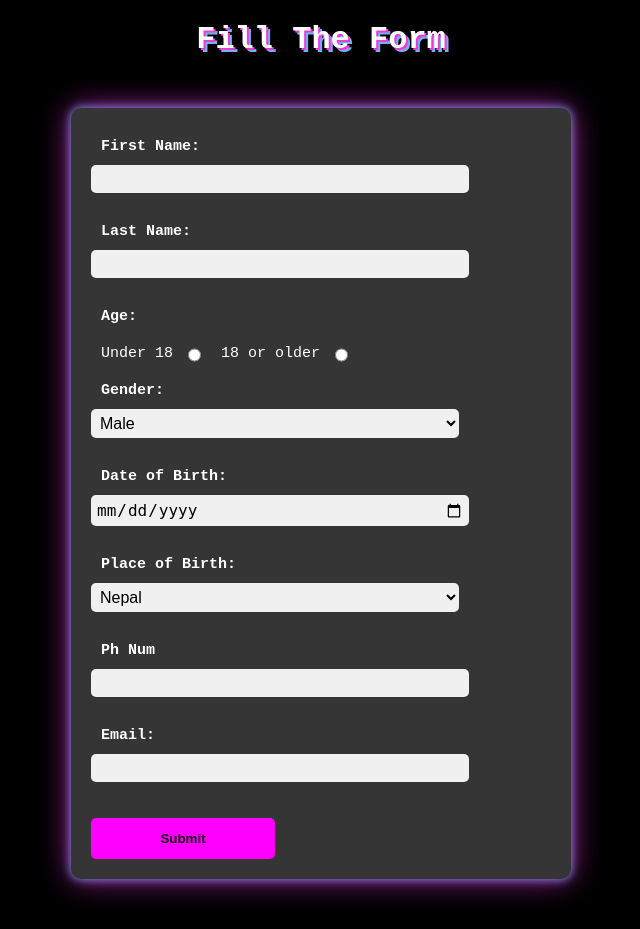
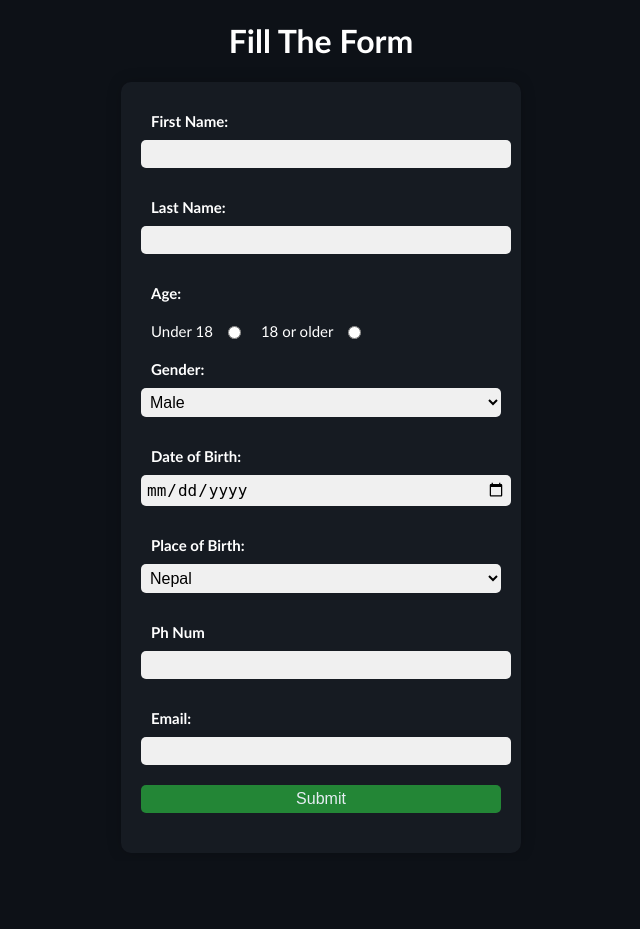
Before and after one commit to WhimsicalWizard/student-management, a PHP site: page /register.html in a window 1280 px wide. Shown: the whole page, without its empty margins (319-959 px from the left). After the commit the page ends 813 px from the top, so only its background shows below. Run offline with PHP 8.4, Linux system fonts and the light colour scheme.

Commit message:
second commit

```diff
--- a/frontend/register.html
+++ b/frontend/register.html
@@ -10,8 +10,8 @@
 </head>
 <body>
   <h1>Fill The Form</h1>
-  <div class="outer_wrapper">
-  <div class="form-wrapper">
+  <div class="container-first">
+  <div class="container">
 
 
      <form>
--- a/frontend/style.css
+++ b/frontend/style.css
@@ -1,15 +1,16 @@
 body{
-  font-family: 'Courier New', Courier, monospace;
-  background-color: black;
+  font-family: 'Gill Sans', 'Gill Sans MT', Calibri, 'Trebuchet MS', sans-serif;
+  background-color: #0d1117;
 }
 
 
-.outer_wrapper{
+.container-first{
   max-height: auto;
 }
 
-.form-wrapper{
-  width: 500px;
+.container{
+  width: 400px;
+  max-height: auto;
   margin: auto;
 
 }
@@ -19,19 +20,16 @@ body{
 }
 
 form {
-  margin: 50px auto;
   max-width: 500px;
   padding: 20px;
   border-radius: 10px;
   box-shadow: 0px 0px 15px rgba(0, 0, 0, 0.2);
-  box-shadow: 0 0 30px  rgba(237, 54, 237, 0.7), 0 0 10px rgb(110, 182, 255);
-  background-color: #353535;
+  background-color: #161b22;
 }
 
 h1{
   text-align: center;
   color: rgb(255, 255, 255);
-  text-shadow: 2px 2px rgb(240, 57, 219), 4px 4px rgb(110, 181, 235);
 }
 
 
@@ -67,7 +65,7 @@ select{
   border: none;
   border-radius: 5px;
   margin-bottom: 20px;
-  width: 80%;
+  width: 100%;
   background-color: #f0f0f0;
   color: #000;
 }
@@ -85,27 +83,28 @@ input[type="date"]{
   border: none;
   border-radius: 5px;
   margin-bottom: 20px;
-  width: 80%;
+  width: 100%;
   background-color: #f0f0f0;
   color: #000;
 }
+
+a{
+  color: royalblue;
+}
 input[type="submit"]{
-  display: block;
-  width: 40%;
-  padding: 0.8rem;
-  border: none;
+  font-size: 1rem;
+  padding: 5px;
+ border: none;
   border-radius: 5px;
-  margin-top: 1rem;
-  background-color: #ff00ff;
-  color: #101010;
-  font-weight: bold;
+  margin-bottom: 20px;
+  width: 100%;
+  color: #e6edf3;
+  background-color: #238636;
 }
 
 input[type="submit"]:hover{
-  display: block;
-  color: rgb(248, 8, 8);
-  background-color: #121313;
-  box-shadow: 0px 0px 20px rgba(236, 32, 198, 1);
+  cursor: pointer;
+  background-color: #31b14b;
 }
 
 option{
```
Also changed, not shown: frontend/login.html (+8 -2 lines), frontend/logstyle.css (+27 -4 lines), 1 other file.
